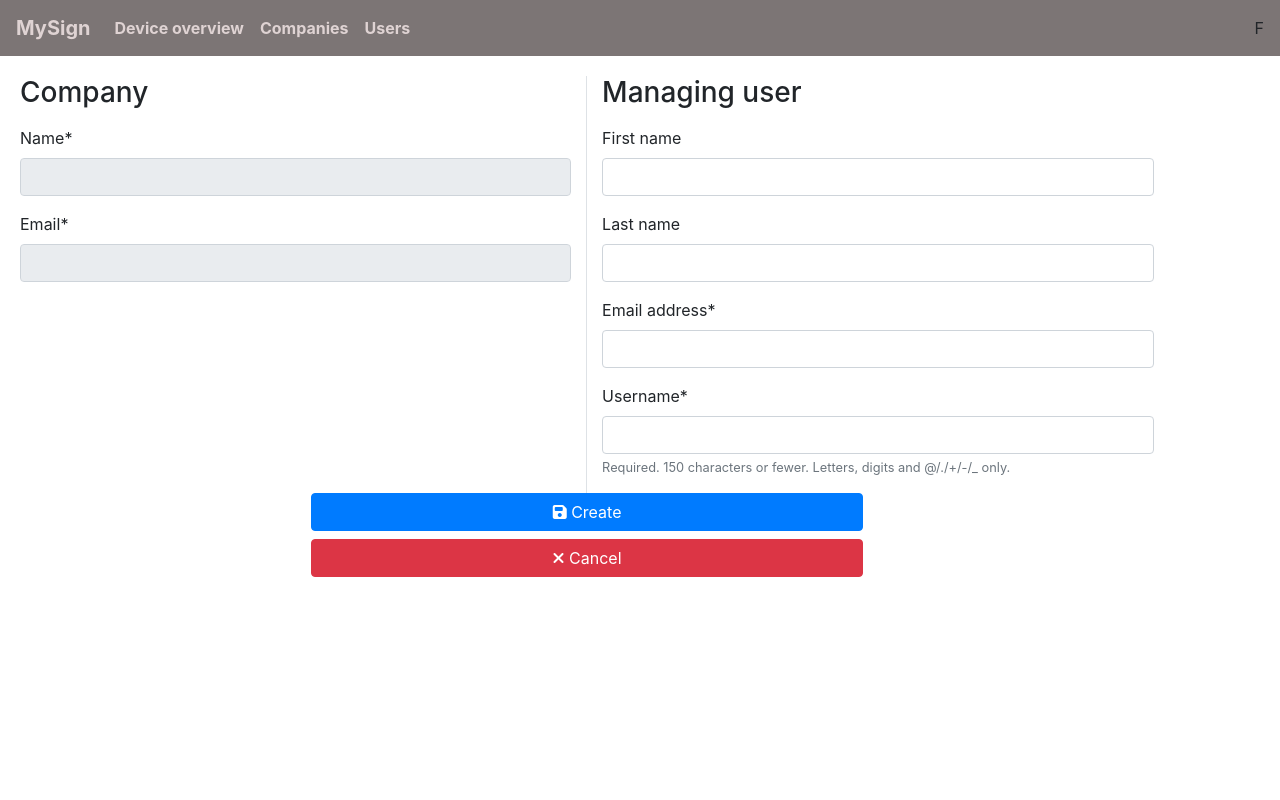
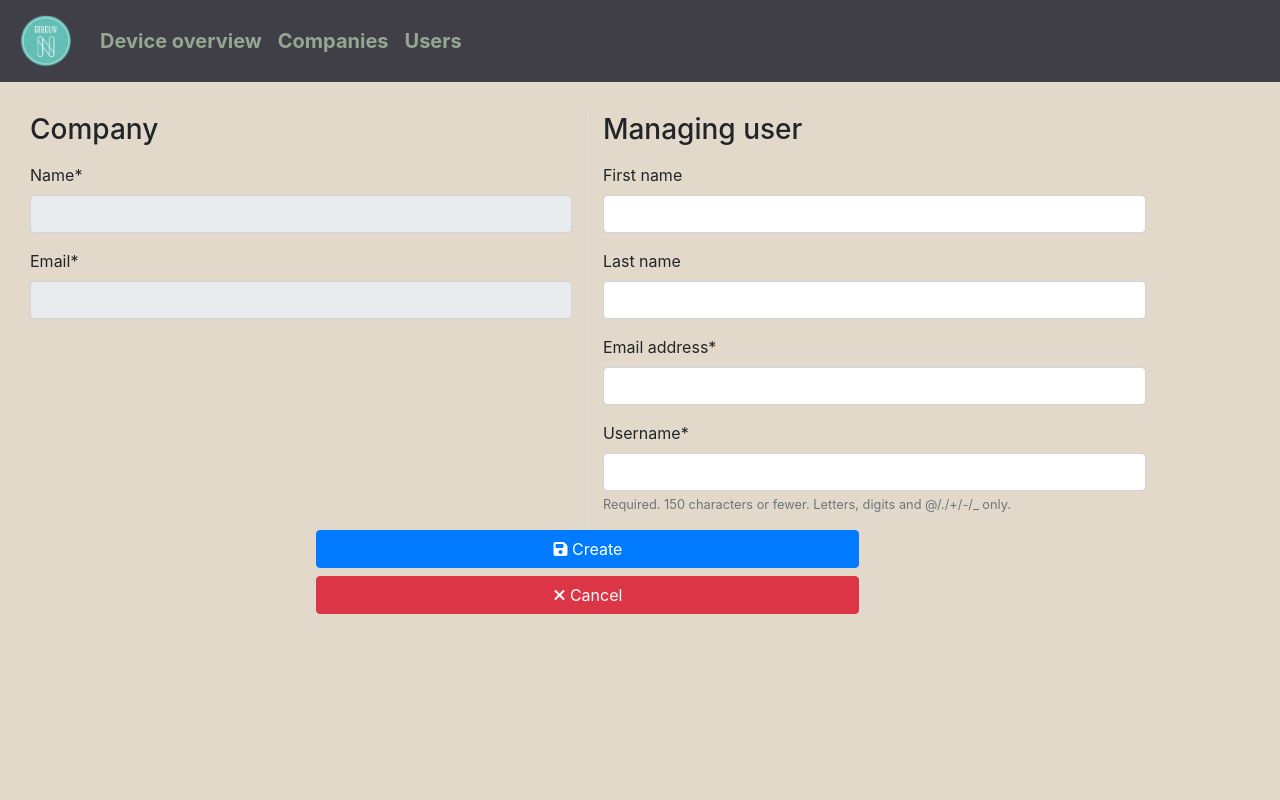
Before and after one commit to mindhashnl/roomsignage, a Django app: page /admin/company in a window 1280 px wide. Run offline with Django 3.2, Linux system fonts and the light colour scheme; the visitor is signed in with stand-in values (Sample User, id 1); some libraries are stand-ins or nearby versions.

Commit message:
Css (#67)
* Navbar styles and reordering page containers

* Navbar styles and reordering page containers

* Navbar styles and reordering page containers - merged correctely

* Navbar styles and reordering page containers

* Navbar styles and reordering page containers

* Navbar styles and reordering page containers

* Container reordered and fixed

* Container reordered and fixed

* Container reordered and fixed

* Container reordered and fixed

```diff
--- a/mysign_app/static/mysign_app/style/main.css
+++ b/mysign_app/static/mysign_app/style/main.css
@@ -1,38 +1,65 @@
 /*Main style Sheet*/
 
 /*Tag declerations*/
+/* Add names to colors when final colors are chosen. */
 body {
-    background: #ffbf0f0;
+    /*Variables*/
+    --color1: #e3d9ca;
+    --color2: #95a792;
+    --color3: #596c68;
+    --color4: #403f48;
+    /*body declarations */
+    height: 100vh;
+    padding-top: 82.06px;
+    background-color: var(--color1);
 }
 
 img {
-    max-width: 100%;
+    width: 60%;
     object-fit: cover;
 }
 
-
 a {
     font-weight: bold;
-    color: #dfd3d3;
-    transition: 0.5s;
+    font-size: 1.25rem;
+    color: var(--color2);
+    transition: 0.2s;
 }
 
 a:hover {
-    color: #7c7575;
-    background-color: #dfd3d3;
+    color: var(--color4);
+    background-color: var(--color2);
 }
 
 /*Custom CSS classes*/
 
 .nav-bg {
     width: 100%;
-    background-color: #7c7575;
+    background-color: var(--color4);
 }
 
-.container-fluid-MySign {
-    margin-top: 60px;
-    margin-left: 20px;
-    margin-right: 20px;
+.bar-logo {
+    width: 50px;
+}
+
+.navbar-brand {
+    padding-left: 0.3125rem;
+    padding-right: 0.3125rem;
+
+}
+
+.container-fluid {
+    padding-top: 15px;
+    padding-bottom: 15px;
+}
+
+.row-dt {
+    border-radius: 25px;
+    padding-top: 10px;
+    padding-left: 10px;
+    padding-right: 10px;
+    padding-bottom: 10px;
+    background-color: var(--color2);
 }
 
 .full-height {
--- a/mysign_app/templates/mysign_app/admin/base.html
+++ b/mysign_app/templates/mysign_app/admin/base.html
@@ -2,17 +2,17 @@
 
 {% block body %}
     {% include 'mysign_app/admin/navbar.html' %}
-
-    <div class="container-fluid-MySign">
-        <div class="row">
-            {% if json %}
+    <div class="container-fluid h-100">
+        {% if json %}
+            <div class="row h-100">
                 {% include 'mysign_app/admin/datatable.html' %}
                 {% include 'mysign_app/admin/form.html' %}
-            {% else %}
-                {% block content %}
-                {% endblock %}
-            {% endif %}
-        </div>
+            </div>
+        {% else %}
+            {% block content %}
+            {% endblock %}
+        {% endif %}
+
     </div>
 
 
--- a/mysign_app/templates/mysign_app/admin/form.html
+++ b/mysign_app/templates/mysign_app/admin/form.html
@@ -1,7 +1,9 @@
 {% load crispy_forms_tags %}
-
+{% load static %}
 {% if form %}
-    <div class="col-md-4 border-left">
+    <div class="col-md-3 h-100">
+        <div class="row-dt h-100">
+            {#            <img src='{% static "mysign_app/promo-fallback.png" %}'>#}
             <form method="post" class="h-100">
                 <div class="row h-75">
                     <div class="col-md-12">
--- a/mysign_app/templates/mysign_app/admin/navbar.html
+++ b/mysign_app/templates/mysign_app/admin/navbar.html
@@ -1,11 +1,12 @@
+{% load static %}
+
 {# ---- Header container ---- #}
 <nav class="navbar navbar-expand-lg fixed-top nav-bg">
     {% with request.resolver_match.url_name as url_name %}
-        <a class="navbar-brand" href="{% url 'admin_door_devices' %}">MySign</a>
-        <button class="navbar-toggler" type="button" data-toggle="collapse" data-target="#navbarNav"
-                aria-controls="navbarNav" aria-expanded="false" aria-label="Toggle navigation">
-            <span class="navbar-toggler-icon"></span>
-        </button>
+        {# ---- Nav bar logo ---- #}
+        <div class="navbar-brand">
+            <img class="mx-auto bar-logo" src='{% static "mysign_app/gebouw-n.png" %}'>
+        </div>
 
         {# ---- Nav bar items ---- #}
         <div class="collapse navbar-collapse" id="navbarNav">
@@ -34,7 +35,7 @@
         {#                    <input type="checkbox" autocomplete="off" style="margin-right: 5px; "> is active#}
         {#                </label>#}
         {#                <a href="#" class="btn btn-secondary mt-auto" role="button">#}
-        {#                    <i class="fas fa-plus"></i>#}F
+        {#                    <i class="fas fa-plus"></i>#}
         {#                    Add company#}
         {#                </a>#}
         {#            </form>#}
```
Also changed, not shown: mysign/settings/base.py (+7 -0 lines), mysign_app/templates/mysign_app/admin/datatable.html (+5 -2 lines). Lines whose indentation alone changed are shown as unchanged.
